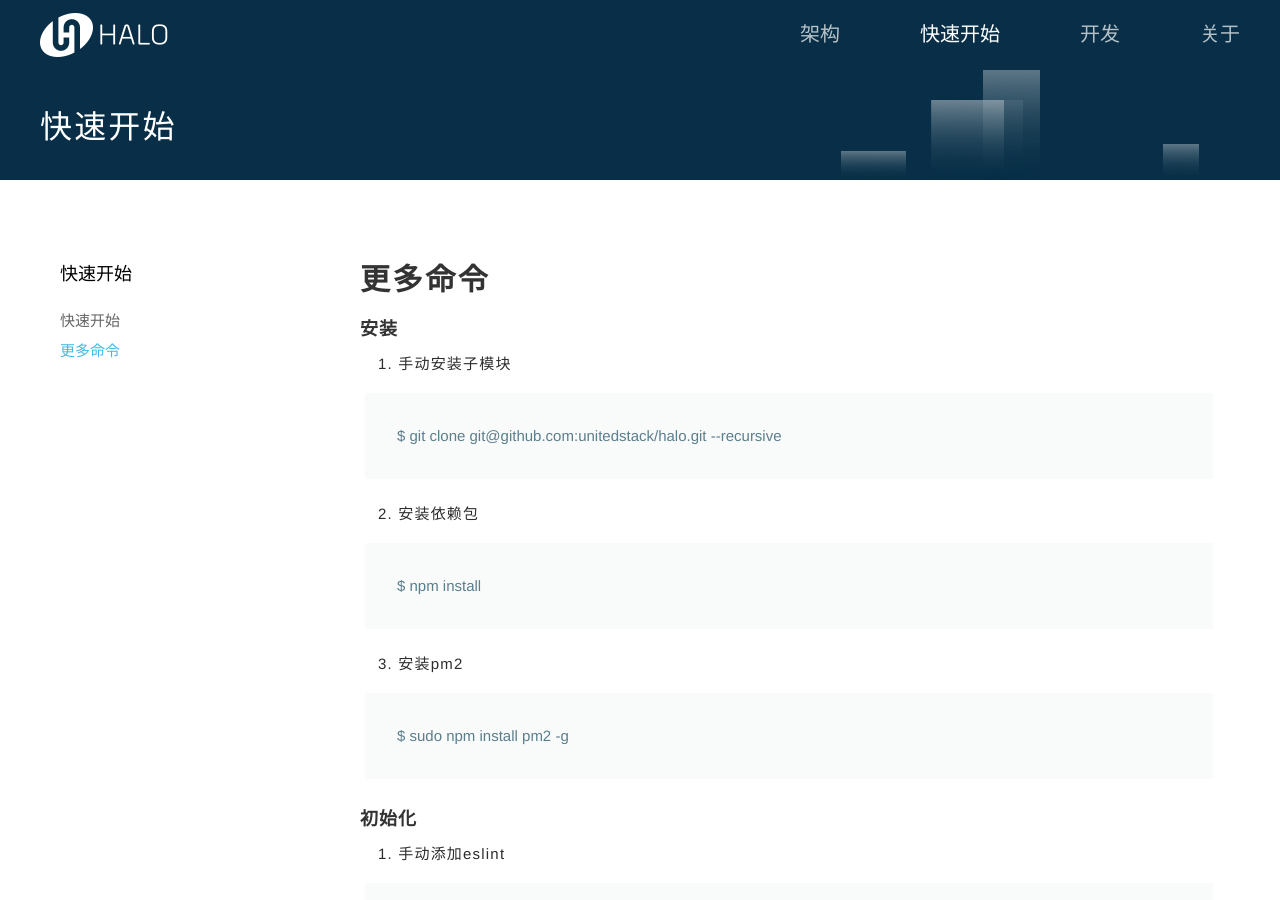
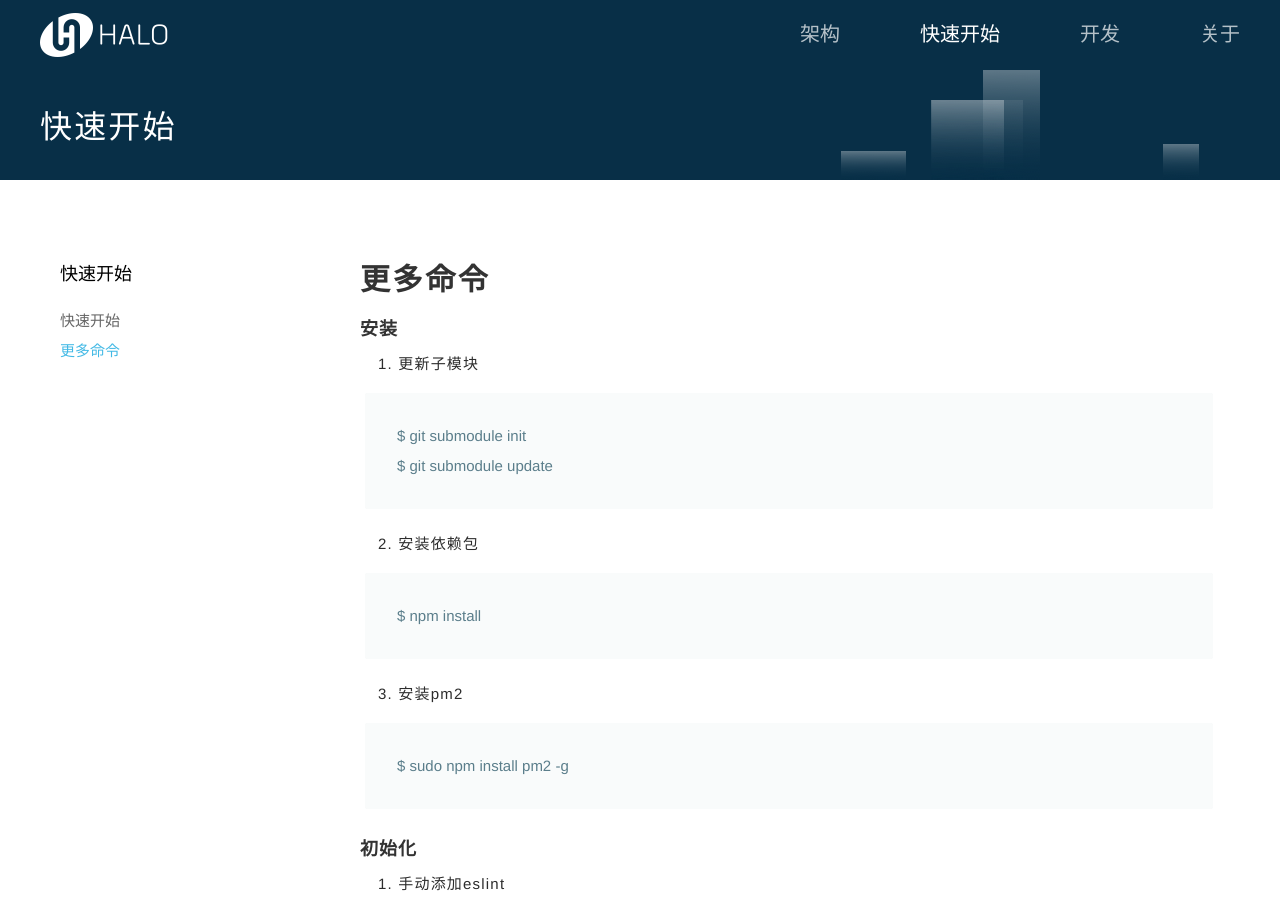
Before and after one commit to unitedstack/halo-website-zh, a Jekyll site: the page built from started/scripts.md, in a window 1280 px wide and 900 px high. Built offline with Jekyll 4.4.1, drawn with Linux system fonts in a browser that asks for light colours; our own code applies the rules of GitHub Pages for plain Markdown files.

Commit message:
Minor fix

````diff
--- a/started/scripts.md
+++ b/started/scripts.md
@@ -7,10 +7,11 @@ distinction: 快速开始
 
 #### 安装
 
-###### 1. 手动安装子模块
+###### 1. 更新子模块
 
 ```
-$ git clone git@github.com:unitedstack/halo.git --recursive
+$ git submodule init
+$ git submodule update
 ```
 
 ###### 2. 安装依赖包
````
Also changed, not shown: 1 other file.
